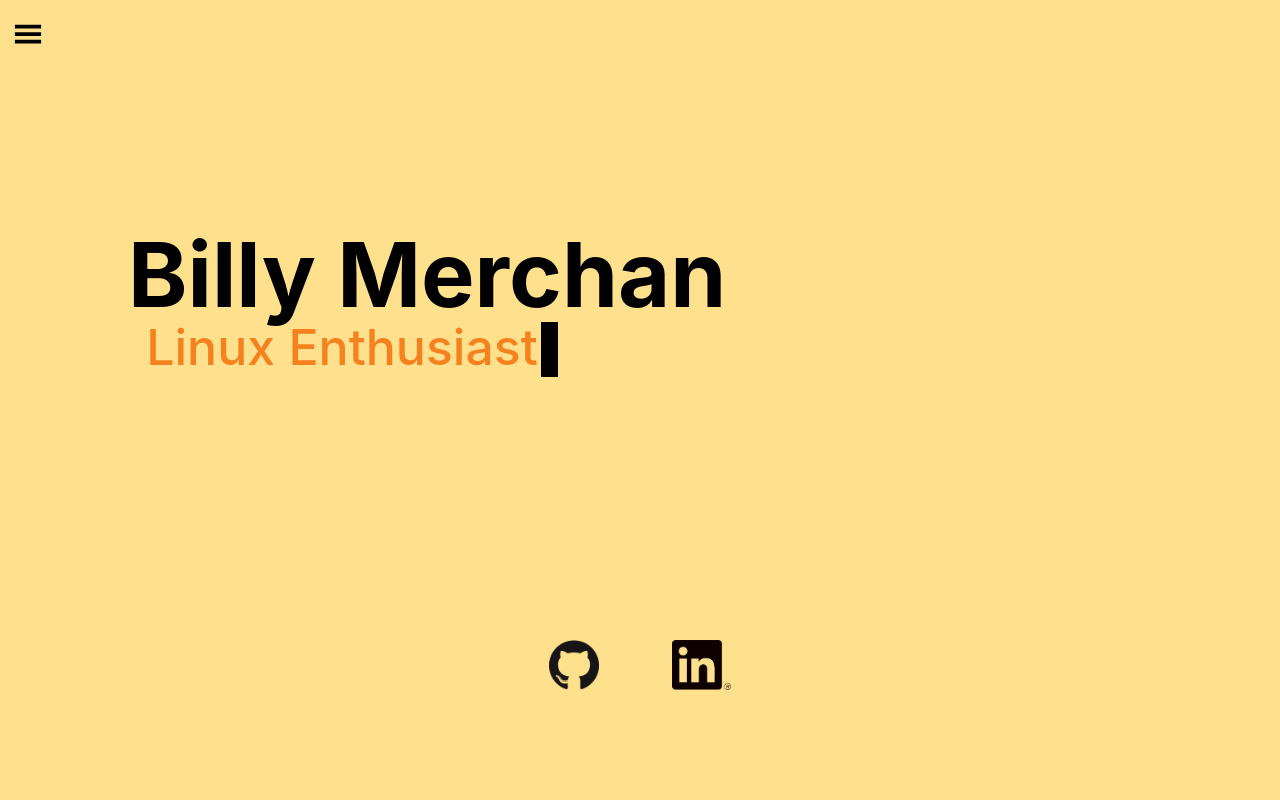
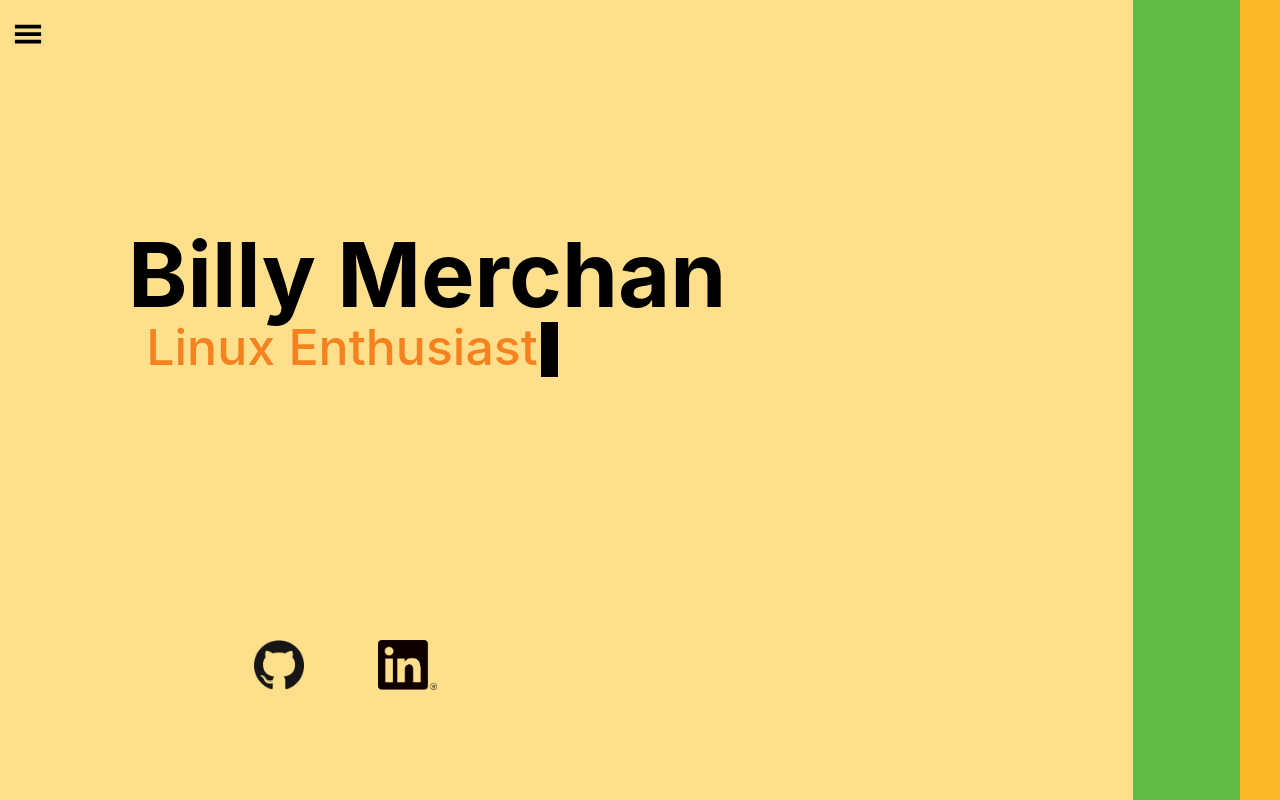
Before and after one commit to BillyMerchan/Personal-Website, a React (Create React App) app in the folder my-app/: page / in a window 1280 px wide. Built offline with nearby package versions, Linux system fonts and the light colour scheme.

Commit message:
Adding new bg

```diff
--- a/my-app/src/components/Links/Links.scss
+++ b/my-app/src/components/Links/Links.scss
@@ -1,6 +1,7 @@
 .LinksContainer {
     display:flex;
-    margin: auto;
+    //margin: auto;
+    margin-left: 17%;
     width:20%;
     justify-content: space-around;
     height:50px;
--- a/my-app/src/styles/App.scss
+++ b/my-app/src/styles/App.scss
@@ -1,5 +1,5 @@
 .App {
-  background-color: #ffe08c;
+  background-image: url("../images/bg.png");
   display: inline-block;
   font-size: calc(10px + 2vmin);
   width: 100vw;
```
Also changed, not shown: my-app/src/images/bg.png (added).
